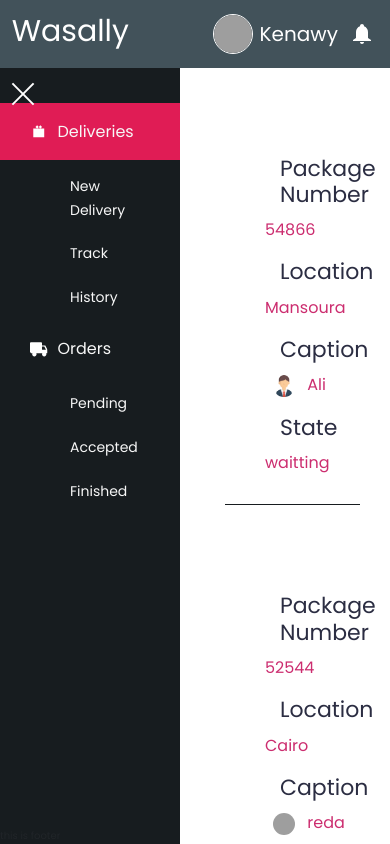
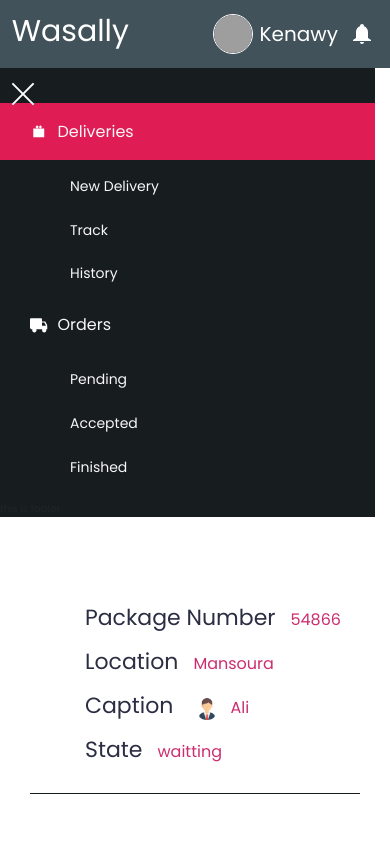
Before and after one commit to Wassally/Frontend, an Angular app: page /main/deliveries in a window 390 px wide. Shown: the top 844 px of the page. Built offline with nearby package versions, Linux system fonts and the light colour scheme; grey boxes are pictures that could not be loaded.

Commit message:
finish responsive issues

```diff
--- a/src/app/client/main/main.component.html
+++ b/src/app/client/main/main.component.html
@@ -2,16 +2,16 @@
 
 <div class=" container-fluid">
         <div class="row app">
-            <div class="col-6 col-md-2 navCol" *ngIf="showNav" >
+            <div class="col-xs-4 col-md-2 navCol" *ngIf="showNav" >
             <client-side-nav-bar></client-side-nav-bar>
             </div>
-            <div class="col-6 col-md-8 scrollbar scrollbar-danger">
+            <div class="col-xs-8 col-md-8 scrollbar scrollbar-danger">
                 <router-outlet></router-outlet>
 
 
 
             </div>
-            <div class="col-12 col-md-2  side ">side</div>
+            <div class="col-xs-12 col-md-2  side ">side</div>
           </div>
     </div>
 
--- a/src/app/client/packages/packages.component.html
+++ b/src/app/client/packages/packages.component.html
@@ -40,7 +40,7 @@
                size :  <span class="packageDetailes__li-value">2 Kg</span>
               </li>
               <li class="packageDetailes__li">
-                  {{package.state}} :  <span class="packageDetailes__li-value">pending</span>
+                  State :  <span class="packageDetailes__li-value"> {{package.state}} </span>
               </li>
               <li class="packageDetailes__li">
                date :  <span class="packageDetailes__li-value">15  Mar</span>
--- a/src/app/client/packages/packages.component.scss
+++ b/src/app/client/packages/packages.component.scss
@@ -1,4 +1,5 @@
 @import '../../../sass/variable';
+@import '../../../sass/mixins';
 li , span{
     display: inline-block;
 }
@@ -31,6 +32,10 @@
         font-size: 2.5rem;
         margin:2rem 0 0 2rem;
         font-weight: 400;
+        @include respond(phone){
+            width: 90%;
+            font-size: 2rem;
+        }
 
         &-value{
             font-size: 2rem;
```
